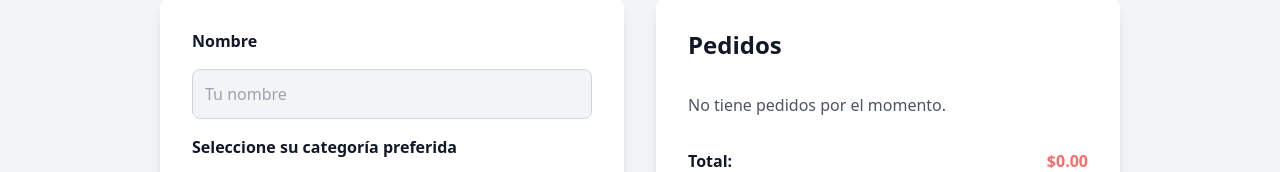
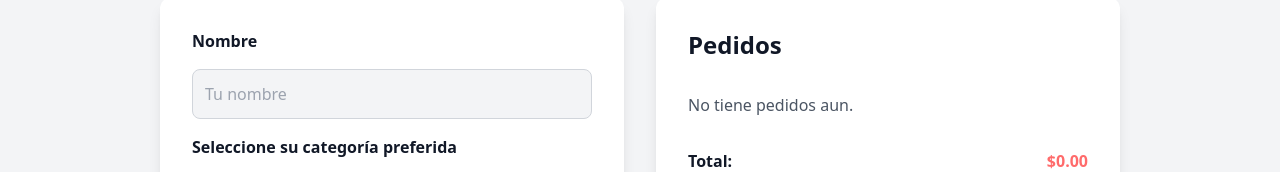
Before and after one commit to javierkiu/landing, a website built with Vite: page index.html in a window 1280 px wide. Shown: the part 3275-3447 px from the top of the page. Built offline with nearby package versions, Linux system fonts and the light colour scheme; no server answers.

Commit message:
Fix information 2

```diff
--- a/index.html
+++ b/index.html
@@ -576,7 +576,7 @@
                     <div id="cart-items" class="flex flex-col gap-4 max-h-96 overflow-y-auto">
                         <!-- Los artículos se renderizarán aquí dinámicamente -->
                     </div>
-                    <p id="cart-empty" class="text-gray-600 dark:text-gray-400 hidden">No tiene pedidos por el momento.</p>
+                    <p id="cart-empty" class="text-gray-600 dark:text-gray-400 hidden">No tiene pedidos aun.</p>
                     <div class="flex justify-between items-center mt-4">
                         <span class="font-semibold">Total:</span>
                         <span id="cart-total" class="font-bold text-primary">$0.00</span>
```
